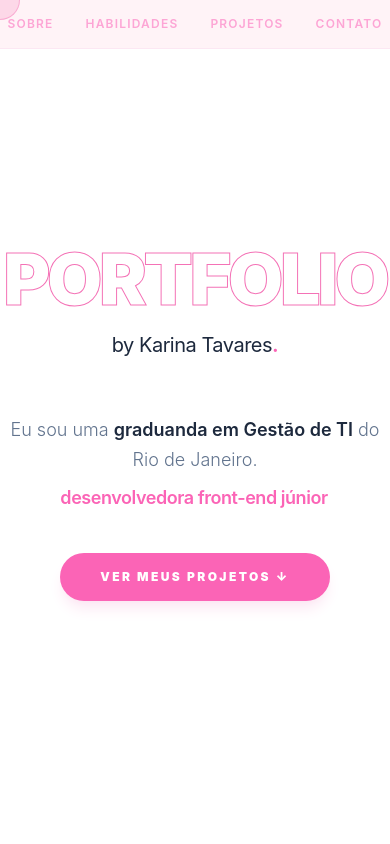
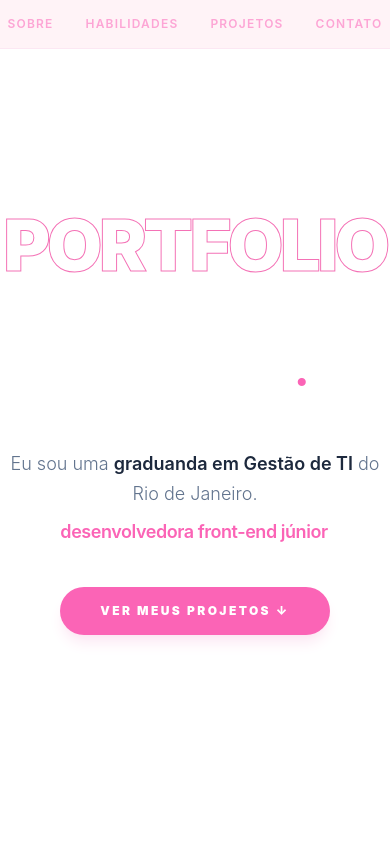
Before and after one commit to Karinatavaress/portfolioKarinaTavares, a React (Vite) app: page / in a window 390 px wide. Shown: the top 844 px of the page. Built offline with nearby package versions, Linux system fonts and the light colour scheme.

Commit message:
alterações mobile

```diff
--- a/src/App.jsx
+++ b/src/App.jsx
@@ -17,12 +17,9 @@ function App() {
 
       {/* CURSOR SEGUIDOR */}
       <div
-        className="cursor-follow"
-        style={{
-          left: `${mousePosition.x}px`,
-          top: `${mousePosition.y}px`
-        }}
-      />
+  className="cursor-follow hidden md:block"
+  style={{ left: `${mousePosition.x}px`, top: `${mousePosition.y}px` }}
+/>
 
     <nav className="fixed top-0 left-0 w-full z-50 flex justify-center gap-8 py-4 bg-[#FFF0F5]/80 backdrop-blur-sm border-b border-pink-100">
   <a href="#sobre" className="font-montserrat text-xs font-semibold uppercase tracking-widest text-pink-300 hover:text-pink-500 transition-colors">Sobre</a>
@@ -40,7 +37,7 @@ function App() {
               Portfolio
             </h1>
           </div>
-          <p className="font-playfair text-xl md:text-2xl text-slate-800 tracking-tight">
+          <p className="font-playfair text-5xl sm:text-7xl md:text-9xl tracking-tighter uppercase text-transparent font-black leading-none">
             by Karina Tavares<span className="text-pink-400 font-bold">.</span>
           </p>
 
```
